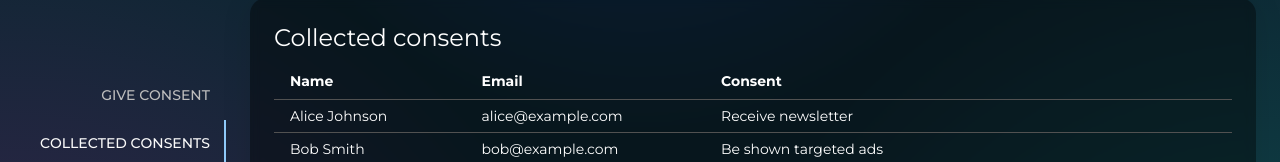
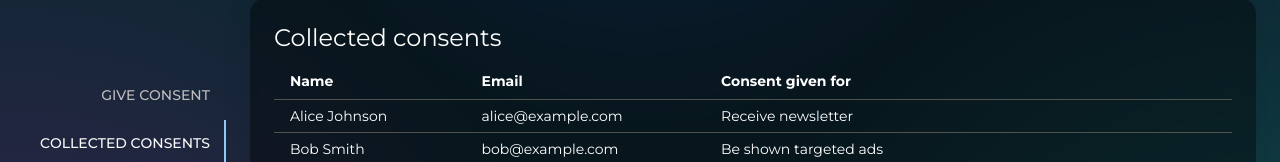
Before and after one commit to plima-himself/React.js-ConsentCollector, a React (Vite) app: page /consents in a window 1280 px wide. Shown: the part 280-442 px from the top of the page. Built offline with nearby package versions, Linux system fonts and the light colour scheme.

Commit message:
Update column title.

```diff
--- a/src/pages/ConsentsPage/CollectedConsentsTable/CollectedConsentsTableHead.tsx
+++ b/src/pages/ConsentsPage/CollectedConsentsTable/CollectedConsentsTableHead.tsx
@@ -14,7 +14,7 @@ const CollectedConsentsTableHead: React.FC = () => {
         </TableCell>
 
         <TableCell sx={{ width: "55%" }}>
-          <strong>Consent</strong>
+          <strong>Consent given for</strong>
         </TableCell>
       </TableRow>
     </TableHead>
```
